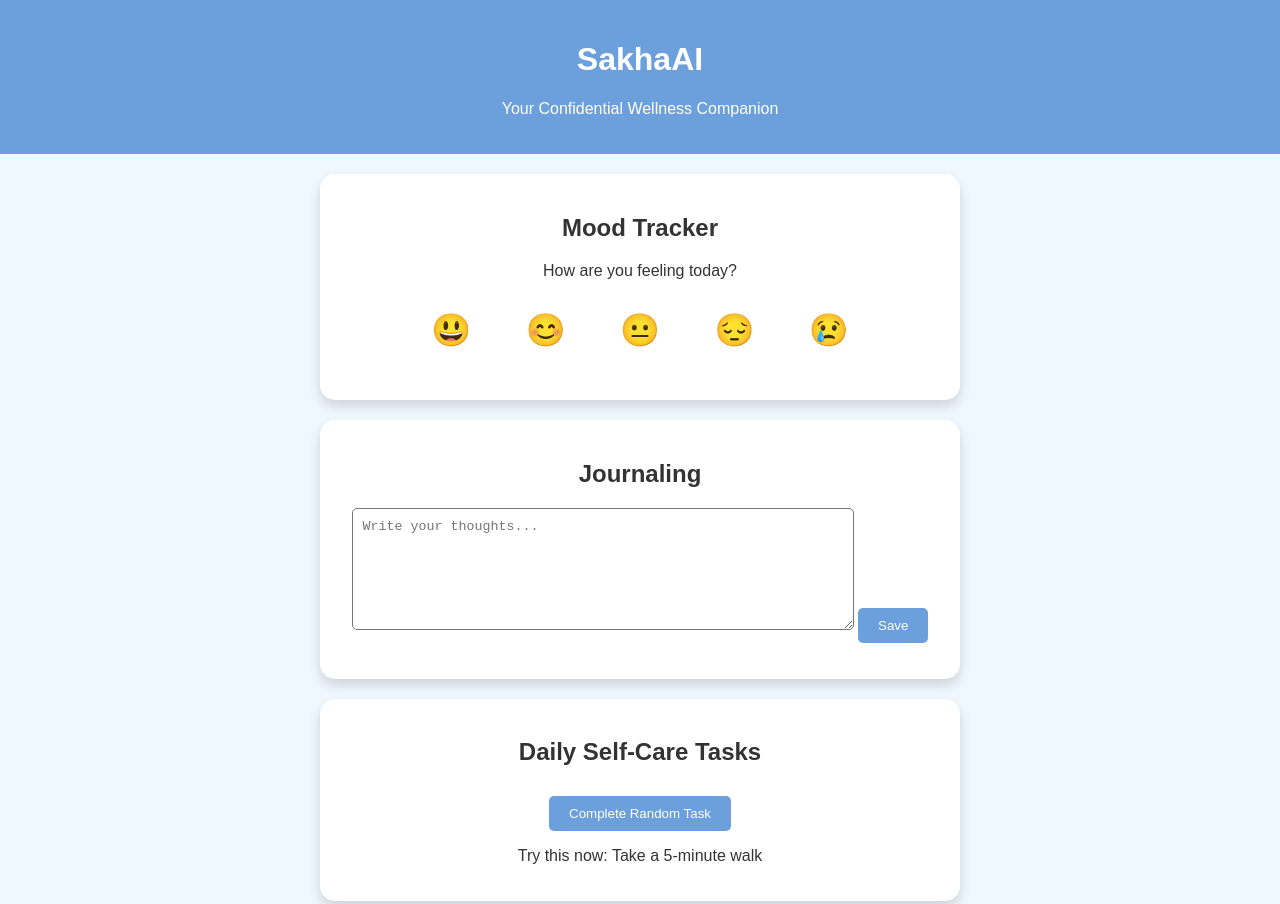
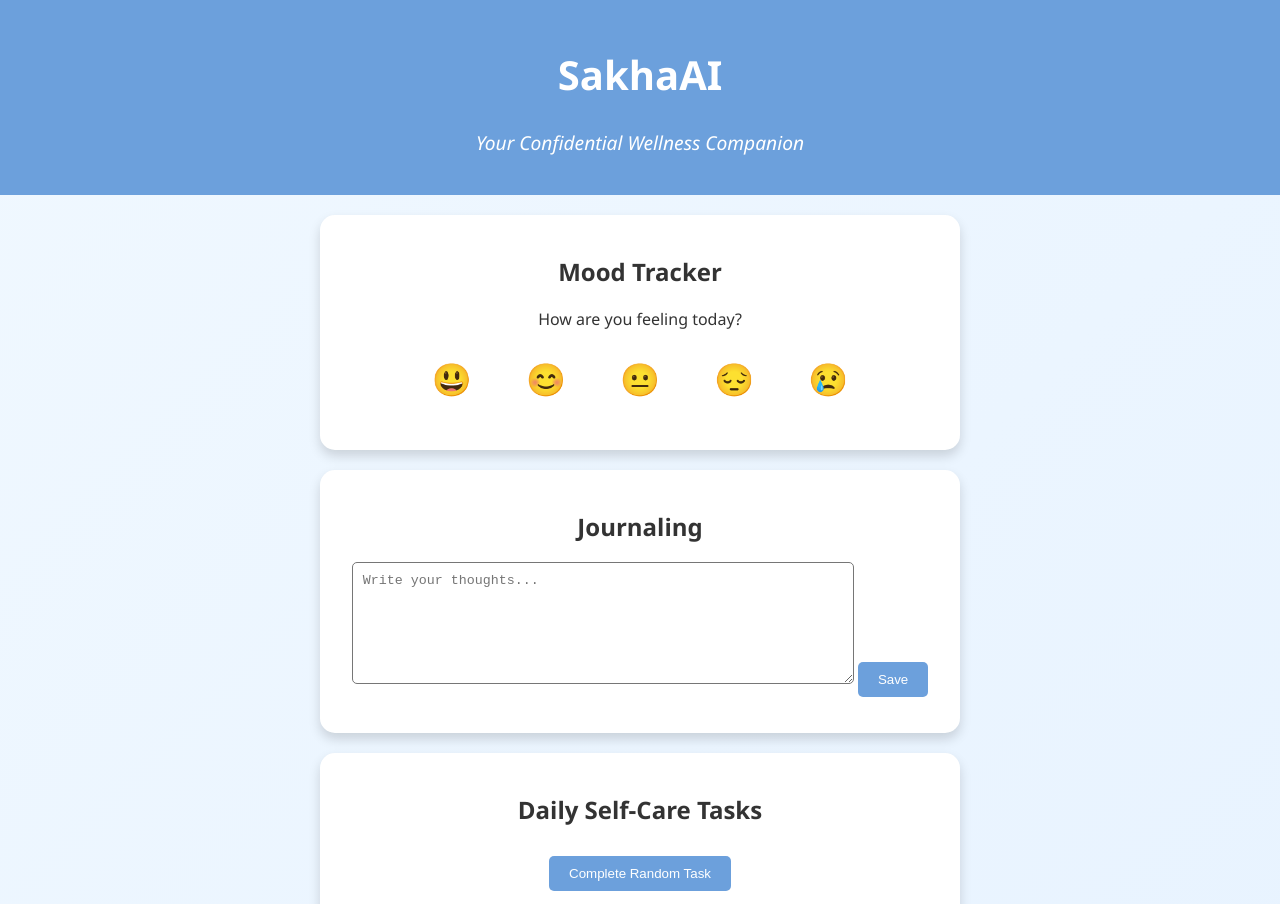
Before and after one commit to Hi-na-2004/Sakhaai-prototype, a plain HTML site: page index.html in a window 1280 px wide. Shown: the top 904 px of the page. Drawn offline with Linux system fonts and the light colour scheme.

Commit message:
Add files via upload

```diff
--- a/script.js
+++ b/script.js
@@ -3,9 +3,7 @@ function logMood(mood) {
     const result = document.getElementById('mood-result');
     result.textContent = `Your mood today: ${mood}`;
     result.style.transform = "scale(1.3)";
-    setTimeout(() => {
-        result.style.transform = "scale(1)";
-    }, 300);
+    setTimeout(() => { result.style.transform = "scale(1)"; }, 300);
 }
 
 // Journaling
--- a/style.css
+++ b/style.css
@@ -1,6 +1,6 @@
 body {
-    font-family: Arial, sans-serif;
-    background: #f0f8ff;
+    font-family: 'Segoe UI', Tahoma, Geneva, Verdana, sans-serif;
+    background: linear-gradient(135deg, #f0f8ff, #e6f2ff);
     color: #333;
     text-align: center;
     margin: 0;
@@ -13,13 +13,32 @@ header {
     padding: 20px;
 }
 
+header h1 {
+    font-size: 2.5rem;
+}
+
+header p {
+    font-style: italic;
+    font-size: 1.2rem;
+}
+
 section {
     margin: 20px auto;
     padding: 20px;
     background: white;
-    border-radius: 15px; /* rounded corners */
+    border-radius: 15px;
     box-shadow: 0 6px 12px rgba(0,0,0,0.15);
     max-width: 600px;
+    opacity: 0;
+    transform: translateY(20px);
+    animation: fadeIn 1s forwards;
+}
+
+@keyframes fadeIn {
+    to {
+        opacity: 1;
+        transform: translateY(0);
+    }
 }
 
 .mood-buttons button {
```
Also changed, not shown: index.html (+1 -1 lines).
